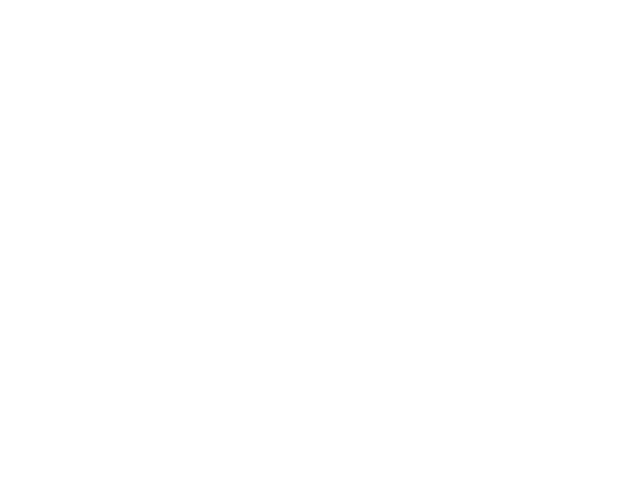
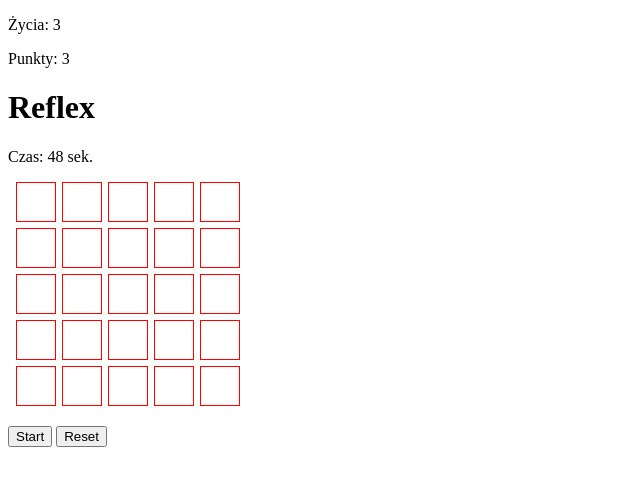
Before and after one commit to mareks40/gameTask, a plain HTML site: page index.html in a window 1280 px wide. Shown: the whole page, without its empty margins (0-640 px from the left). Drawn offline with Linux system fonts and the light colour scheme.

Commit message:
added HTML skeleton

```diff
--- a/index.html
+++ b/index.html
@@ -5,9 +5,53 @@
     <meta charset="UTF-8">
     <meta name="viewport" content="width=device-width, initial-scale=1.0">
     <title>Reflex Game</title>
+    <link rel="stylesheet" href="./style.css">
 </head>
 
 <body>
+    <div class="container">
+        <header>
+            <p>Życia: 3</p>
+            <p>Punkty: 3</p>
+            <h1>Reflex</h1>
+            <p>Czas: 48 sek.</p>
+        </header>
+
+        <div class="game-place">
+            <section class="square-place">
+                <div id="square"></div>
+                <div id="square"></div>
+                <div id="square"></div>
+                <div id="square"></div>
+                <div id="square"></div>
+                <div id="square"></div>
+                <div id="square"></div>
+                <div id="square"></div>
+                <div id="square"></div>
+                <div id="square"></div>
+                <div id="square"></div>
+                <div id="square"></div>
+                <div id="square"></div>
+                <div id="square"></div>
+                <div id="square"></div>
+                <div id="square"></div>
+                <div id="square"></div>
+                <div id="square"></div>
+                <div id="square"></div>
+                <div id="square"></div>
+                <div id="square"></div>
+                <div id="square"></div>
+                <div id="square"></div>
+                <div id="square"></div>
+                <div id="square"></div>
+            </section>
+            <section class="btn">
+                <button class="btn-start">Start</button>
+                <button class="btn-reset">Reset</button>
+            </section>
+
+        </div>
+    </div>
 
 </body>
 
--- a/style.css
+++ b/style.css
@@ -0,0 +1,22 @@
+* {
+    box-sizing: border-box;
+}
+
+#square {
+    height: 40px;
+    width: 40px;
+    border: 1px solid red;
+}
+
+.square-place {
+    width: 240px;
+    display: flex;
+    justify-content: center;
+    flex-wrap: wrap;
+    gap: 6px;
+}
+
+button {
+    margin-top: 20px;
+    gap: 60px;
+}
```
